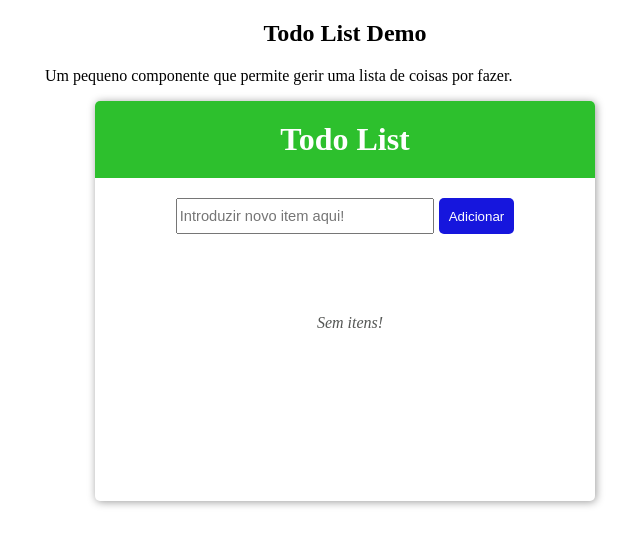
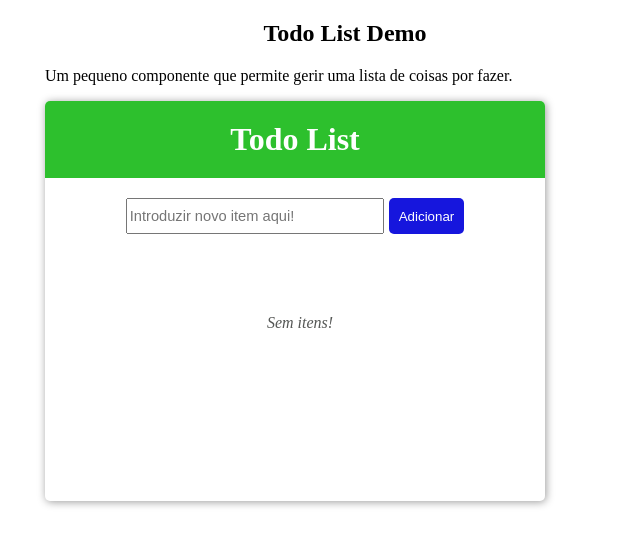
Before and after one commit to detatec/react-demo, a React (Vite) app: page / in a window 1280 px wide. Shown: the top 546 px of the page, without its empty margins (295-935 px from the left). Built offline with nearby package versions, Linux system fonts and the light colour scheme.

Commit message:
Change demo page components

```diff
--- a/src/main.jsx
+++ b/src/main.jsx
@@ -1,6 +1,6 @@
 import { StrictMode } from 'react'
 import { createRoot } from 'react-dom/client'
-import DemoPage from './pages/DemoPage'
+import DemoPage from './pages/demo/DemoPage.jsx'
 
 createRoot(document.getElementById('root')).render(
   <StrictMode>
--- a/src/pages/DemoPage.jsx
+++ /dev/null
@@ -1,43 +0,0 @@
-import { demos } from './demo-set.jsx'
-
-function Demo({title, description, style, children}) {
-    return (
-        <div className="demo" style={style}>
-            <h2 className="demo-title" style={{textAlign: "center"}}>
-                {title}
-            </h2>
-            <p className="demo-desc">
-                {description}
-            </p>
-            <div className="demo-content">
-                {children}
-            </div>
-        </div>
-    );
-}
-
-export default function DemoPage() {
-    const theDemos = demos.map((demo, index) => {
-        return (
-            <Demo
-                key={index}
-                title={demo.title}
-                description={demo.description}
-                style={demo.style}
-            >
-                {demo.content}
-            </Demo>
-        )
-    });
-
-    const style = {
-        maxWidth: 600,
-        margin: "auto"
-    }
-
-    return (
-        <div className="demo-set" style={style}>
-            {theDemos}
-        </div>
-    );
-}
--- a/src/pages/demo-set.jsx
+++ /dev/null
@@ -1,24 +0,0 @@
-import TodoList from "../components/TodoList";
-
-const todoDemo = {
-    title: "Todo List Demo",
-    description:
-        "                                                                         \
-            Um pequeno componente que permite gerir uma lista de coisas por fazer.\
-        ",
-    style: null,
-
-    content: (
-        <div style={{width: "fit-content", margin:"auto"}}>
-            <TodoList
-                title="Todo List"
-                width={500}
-                height={400}
-            />
-        </div>
-    ),
-}
-
-export const demos = [
-    todoDemo,
-];
--- /dev/null
+++ b/src/pages/demo/DemoPage.jsx
@@ -0,0 +1,14 @@
+import { listOfDemos } from './DemoSet.jsx';
+
+export default function DemoPage() {
+    const style = {
+        maxWidth: 600,
+        margin: "auto"
+    }
+
+    return (
+        <div className="demo-set" style={style}>
+            { listOfDemos }
+        </div>
+    );
+}
--- /dev/null
+++ b/src/pages/demo/DemoSet.jsx
@@ -0,0 +1,40 @@
+import TodoList from '../../components/TodoList.jsx';
+
+export const listOfDemos = [
+    <TodoDemo key={0}/>,
+];
+
+function Demo({title, description, style, children}) {
+    return (
+        <div className="demo" style={style}>
+            <h2 className="demo-title" style={{textAlign: "center"}}>
+                {title}
+            </h2>
+            <p className="demo-desc">
+                {description}
+            </p>
+            <div className="demo-content">
+                {children}
+            </div>
+        </div>
+    );
+}
+
+export function TodoDemo() {
+    const title = 'Todo List Demo';
+    const desc  = 'Um pequeno componente que permite gerir uma lista de coisas por fazer.';
+
+    return (
+        <Demo
+            title={title}
+            description={desc}
+            style={null}
+        >
+            <TodoList
+                title={'Todo List'}
+                width={500}
+                height={400}
+            />
+        </Demo>
+    )
+}
```
